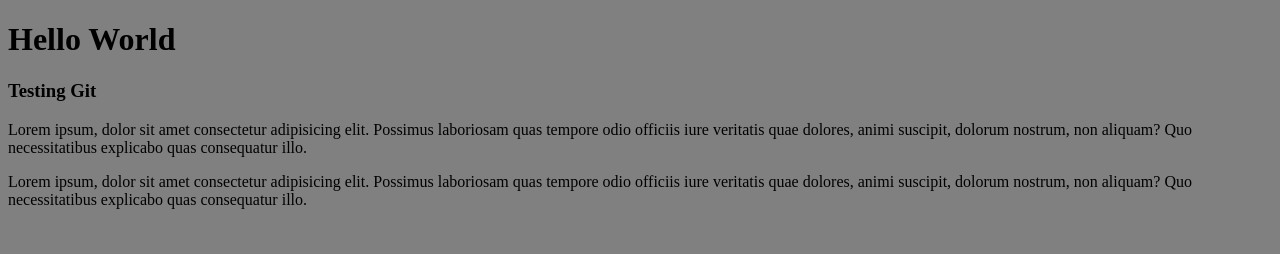
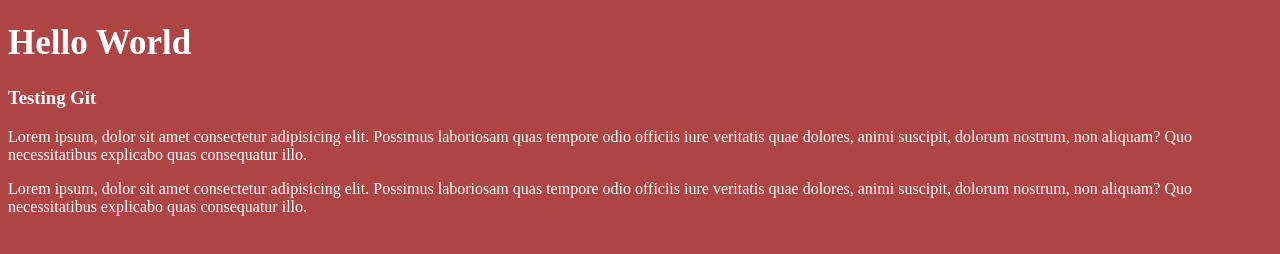
Before and after one commit to Ingoldaguilar/Learning-Git, a plain HTML site: page index.html in a window 1280 px wide. Drawn offline with Linux system fonts and the light colour scheme.

Commit message:
adding new styles

```diff
--- a/css/style.css
+++ b/css/style.css
@@ -1,4 +1,7 @@
 body{
-    background-color: gray;
-    color: #000;
+    background-color: rgb(175, 68, 68);
+    color: rgb(255, 255, 255);
 }
+h1{
+    font-size: 35px;
+}
```
